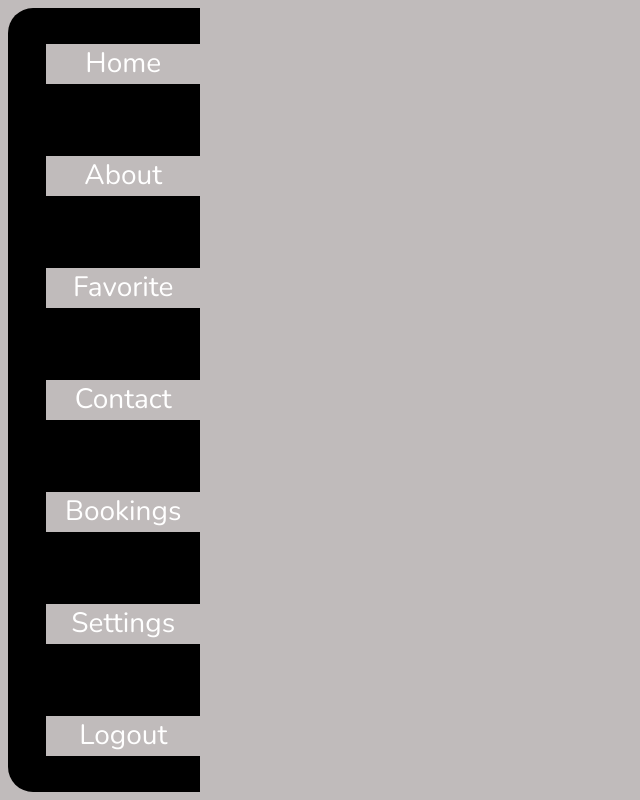
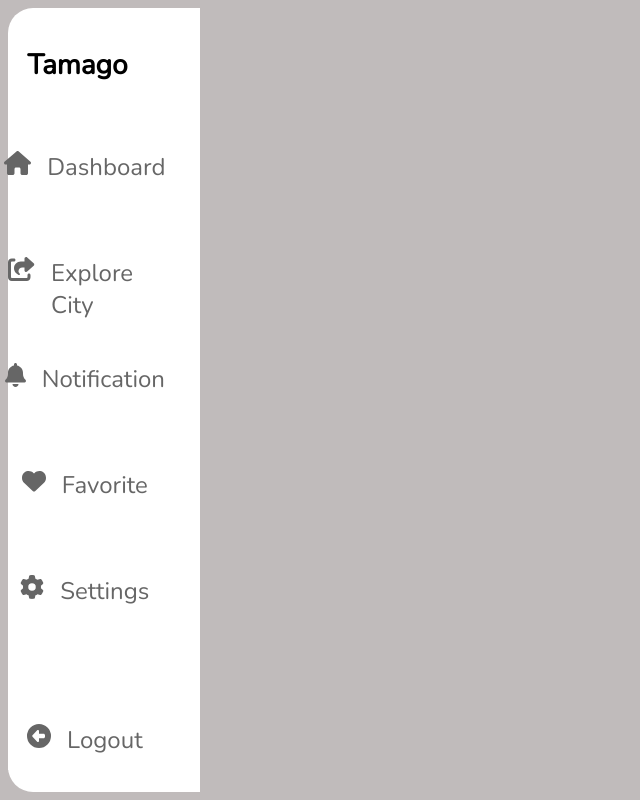
Before and after one commit to xennia316/Tamago, a React (Create React App) app in the folder client/: page / in a window 1280 px wide. Shown: the whole page, without its empty margins (0-640 px from the left). Built offline with nearby package versions, Linux system fonts and the light colour scheme.

Commit message:
sidenav milestone

```diff
--- a/client/src/SideNav/SideNav.jsx
+++ b/client/src/SideNav/SideNav.jsx
@@ -1,16 +1,44 @@
 import React from "react";
 import styles from "./SideNav.module.css";
+import { FontAwesomeIcon } from "@fortawesome/react-fontawesome";
+import {
+  faHome,
+  faShareFromSquare,
+  faHeart,
+  faBell,
+  faGear,
+  faArrowAltCircleLeft,
+} from "@fortawesome/free-solid-svg-icons";
 
 const SideNav = () => {
   return (
     <section className={styles.body}>
-      <section className={styles.content}>Home</section>
-      <section className={styles.content}>About</section>
-      <section className={styles.content}>Favorite</section>
-      <section className={styles.content}>Contact</section>
-      <section className={styles.content}>Bookings</section>
-      <section className={styles.content}>Settings</section>
-      <section className={styles.content}>Logout</section>
+      <section className={styles.top}>Tamago</section>
+      <section className={styles.content}>
+        <FontAwesomeIcon icon={faHome} className={styles.icon} />
+        Dashboard
+      </section>
+      <section className={styles.content}>
+        <FontAwesomeIcon icon={faShareFromSquare} className={styles.icon} />
+        Explore City
+      </section>
+      <section className={styles.content}>
+        <FontAwesomeIcon icon={faBell} className={styles.icon} />
+        Notification
+      </section>
+      <section className={styles.content}>
+        <FontAwesomeIcon icon={faHeart} className={styles.icon} />
+        Favorite
+      </section>
+      <section className={styles.content}>
+        <FontAwesomeIcon icon={faGear} className={styles.icon} />
+        Settings
+      </section>
+      <section></section>
+      <section className={styles.content}>
+        <FontAwesomeIcon icon={faArrowAltCircleLeft} className={styles.icon} />
+        Logout
+      </section>
     </section>
   );
 };
--- a/client/src/SideNav/SideNav.module.css
+++ b/client/src/SideNav/SideNav.module.css
@@ -5,23 +5,43 @@
     justify-content: space-around;
     height: 98vh;
     width: 15vw;
-    color: #fff;
-    background: #000;
+    color: #666666;
+    background-color: #fff;
     border-top-left-radius: 25px;
     border-bottom-left-radius: 25px;
 }
 
 .content {
+    background-color: #fff;
     font-size: 28px;
     width: 80%;
-    height: 5%;
-    text-align: center;
-    align-self: flex-end;
+    height: 8%;
+    align-self: flex-start;
+    justify-content: center;
+    display: flex;
+    gap: 1rem;
+    padding: 1rem 0;
+    font-size: 24px;
+    font-weight: lighter;
+}
+
+.top {
+    background-color: #fff;
+    color: #000;
+    font-size: 32px;
+    font-weight: bold;
+    font-size: 28px;
+    width: 80%;
+    height: 8%;
+    align-content: center;
+    display: flex;
+    gap: 1rem;
+    padding: 1rem 0;
 }
 
 .content:hover {
-    background-color: #fff;
-    color: #000;
+    background-color: #fafafa;
+    color: #3d94ff;
     border-top-left-radius: 25px;
     border-top-right-radius: -25px;
     border-bottom-right-radius: -25px;
@@ -29,3 +49,7 @@
     font-size: 30px;
     cursor: pointer;
 }
+
+.icon {
+    background-color: transparent;
+}
```
